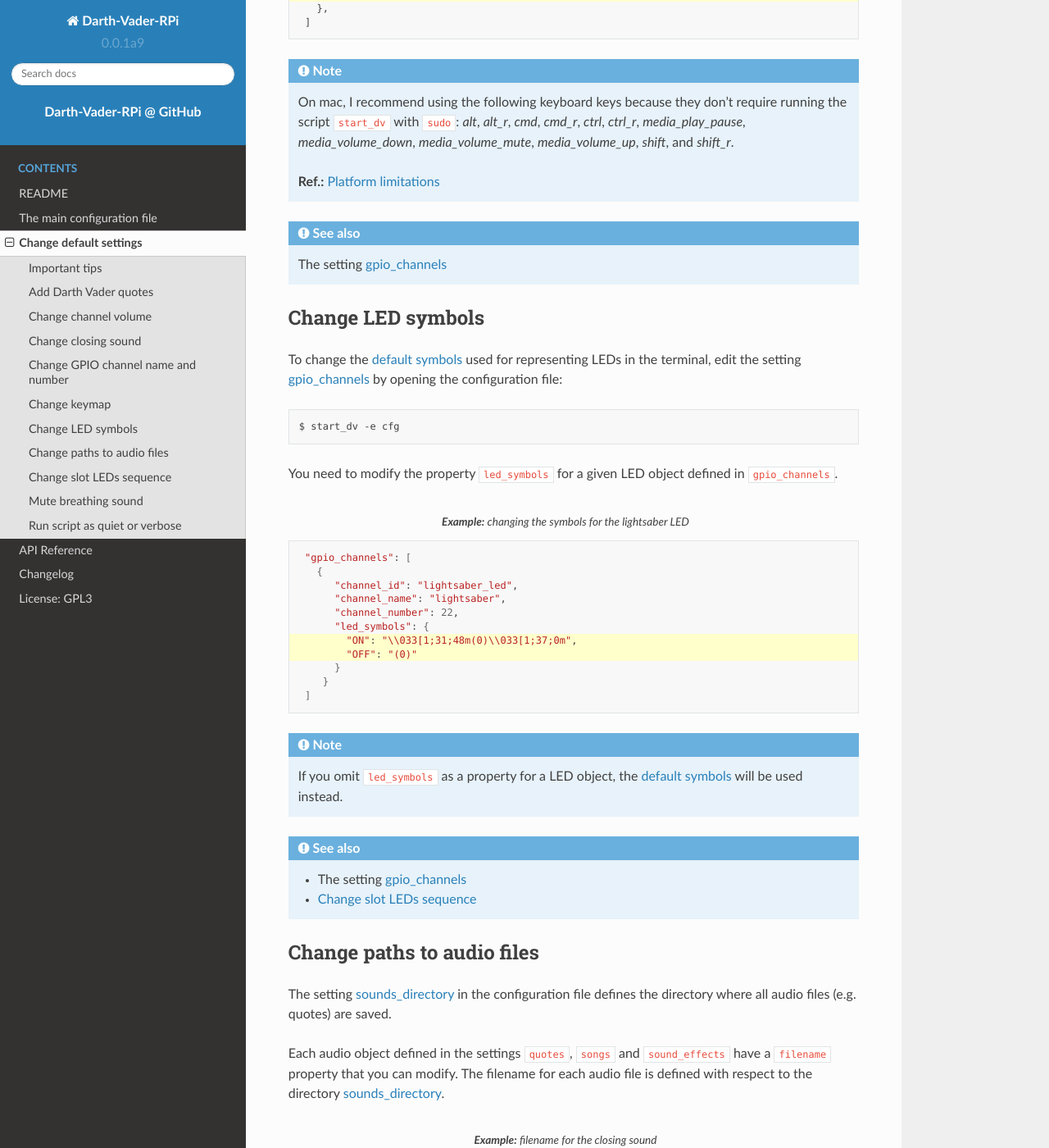
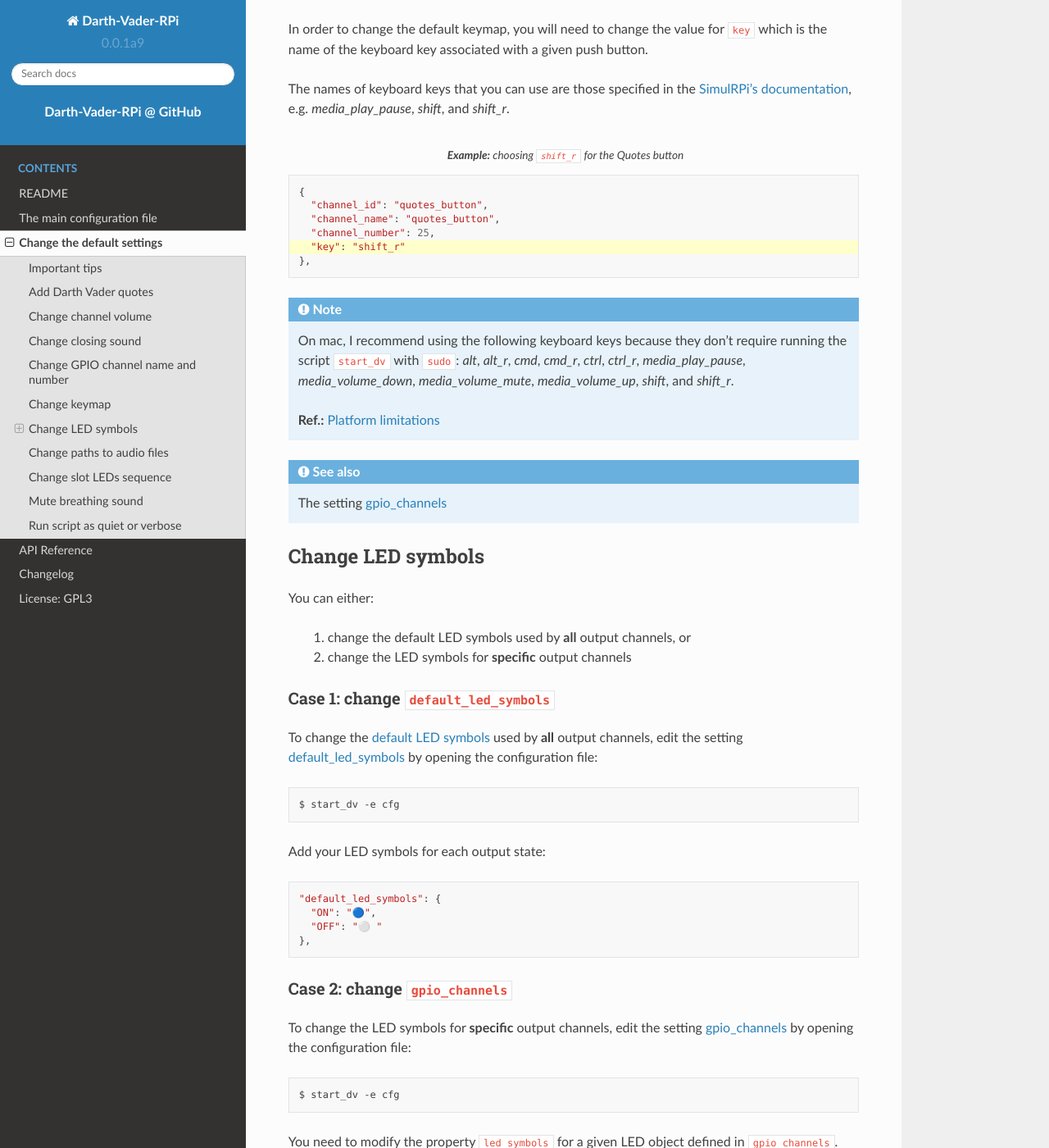
Before and after one commit to raul23/Darth-Vader-RPi, a Sphinx documentation site: the page built from docs/change_default_settings.rst, in a window 1280 px wide and 1400 px high, scrolled down 5015 px. Shown: the whole window at 82% size. Built offline with Sphinx 7.4.7 and the Read the Docs theme 2.0.0, drawn with Linux system fonts in a browser that asks for light colours; some of the changed text lies outside the part shown.

Commit message:
Update doc

```diff
--- a/docs/change_default_settings.rst
+++ b/docs/change_default_settings.rst
@@ -1,6 +1,6 @@
-=======================
-Change default settings
-=======================
+===========================
+Change the default settings
+===========================
 
 .. contents::
    :depth: 2
@@ -17,7 +17,9 @@
 
    $ start_dv -e cfg -a APP_NAME
 
-- To end the script `start_dv`_, press ``ctrl`` + ``c``
+  where *APP_NAME* is the name of a text editor, e.g. TextEditor
+
+- To end the script :mod:`start_dv`, press ``ctrl`` + ``c``
 - When adding audio files, don't use *mp3* as the file format. Instead, use
   *ogg* (compressed) or *wav* (uncompressed). The reason is that *mp3* won't
   work well with pygame's simultaneous playback capability.
@@ -55,8 +57,7 @@
        "name": "There is no escape",
        "filename": "quote_there_is_no_escape.ogg",
        "audio_channel_id": 1
-     }
-   ]
+     },
 
 .. seealso::
 
@@ -115,7 +116,7 @@
 
 Change closing sound
 ====================
-When the script ``start_dv`` is exiting after the user presses
+When the script :mod:`start_dv` is exiting after the user presses
 ``ctrl`` + ``c``, a sound is produced. By default, no closing sound is produced
 and it is the `"Nooooo"`_ quote.
 
@@ -170,7 +170,8 @@
 ``channel_number`` is shown.
 
 The ``channel_number`` is the GPIO channel number of a pin used for connecting
-an I/O device (e.g. LED).
+an I/O device (e.g. LED) and is defined based on the numbering system you have
+specified (*BOARD* or *BCM*).
 
 To change a GPIO channel's ``channel_name`` and ``channel_number``, open the
 configuration file with::
@@ -191,7 +192,6 @@
        "channel_name": "Bottom LED",
        "channel_number": 15
      },
-   ]
 
 .. important::
 
@@ -213,11 +213,29 @@
 
    $ start_dv -e cfg
 
-.. literalinclude:: ../darth_vader_rpi/configs/default_main_cfg.json
-   :language: python
-   :lines: 8-26
-   :emphasize-lines: 6, 12, 18
+.. code-block:: python
+   :emphasize-lines: 3, 9, 15
    :caption: **Default keymap used for the three push buttons**
+
+   "gpio_channels": [
+     {
+       "channel_id": "lightsaber_button",
+       "channel_name": "lightsaber_button",
+       "channel_number": 23,
+       "key": "cmd"
+     },
+     {
+       "channel_id": "song_button",
+       "channel_name": "song_button",
+       "channel_number": 24,
+       "key": "alt"
+     },
+     {
+       "channel_id": "quotes_button",
+       "channel_name": "quotes_button",
+       "channel_number": 25,
+       "key": "alt_r"
+     },
 
 In order to change the default keymap, you will need to change the value for
 ``key`` which is the name of the keyboard key associated with a given push
@@ -228,17 +246,15 @@
 `media_play_pause`, `shift`, and `shift_r`.
 
 .. code-block:: python
-   :emphasize-lines: 6
+   :emphasize-lines: 5
    :caption: **Example:** choosing ``shift_r`` for the *Quotes button*
 
-    "gpio_channels": [
-      {
-        "channel_id": "quotes_button",
-        "displa_name": "quotes_button",
-        "channel_number": 25,
-        "key": "shift_r"
-      },
-    ]
+   {
+     "channel_id": "quotes_button",
+     "channel_name": "quotes_button",
+     "channel_number": 25,
+     "key": "shift_r"
+   },
 
 .. note::
 
@@ -258,8 +274,29 @@
 
 Change LED symbols
 ==================
-To change the `default symbols`_ used for representing LEDs in the terminal,
-edit the setting `gpio_channels`_ by opening the configuration file::
+You can either:
+
+   1. change the default LED symbols used by **all** output channels, or
+   2. change the LED symbols for **specific** output channels
+
+Case 1: change ``default_led_symbols``
+^^^^^^^^^^^^^^^^^^^^^^^^^^^^^^^^^^^^^^
+To change the `default LED symbols`_ used by **all** output channels, edit the
+setting `default_led_symbols`_ by opening the configuration file::
+
+   $ start_dv -e cfg
+
+Add your LED symbols for each output state::
+
+   "default_led_symbols": {
+     "ON": "🔵",
+     "OFF": "⚪ "
+   },
+
+Case 2: change ``gpio_channels``
+^^^^^^^^^^^^^^^^^^^^^^^^^^^^^^^^
+To change the LED symbols for **specific** output channels, edit the setting
+`gpio_channels`_ by opening the configuration file::
 
    $ start_dv -e cfg
 
@@ -285,7 +322,7 @@
 .. note::
 
    If you omit ``led_symbols`` as a property for a LED object, the
-   `default symbols`_ will be used instead.
+   `default LED symbols`_ will be used instead.
 
 .. seealso::
 
@@ -317,8 +354,7 @@
        "filename": "quote_nooooo.ogg",
        "audio_channel_id": 2,
        "mute": false
-     }
-   ]
+     },
 
 .. important::
 
@@ -394,7 +432,7 @@
 Mute breathing sound
 ====================
 To mute Darth Vader's breathing sound which plays almost as soon as the
-script ``start_dv`` runs, edit the setting `sound_effects`_ in the
+script :mod:`start_dv` runs, edit the setting `sound_effects`_ in the
 configuration file which can be opened with::
 
    $ start_dv -e cfg
@@ -431,9 +469,9 @@
 
 And set the setting `quiet`_ or `verbose`_ to *true*.
 
-When running the script as ``verbose``, all messages with log level at least
-*DEBUG* will be displayed and when there is an exception, the traceback will be
-shown.
+When running the script as ``verbose``, the logging level is set to *DEBUG*.
+Thus, all messages will be displayed and when there is an exception, the
+traceback will be shown.
 
 On the other hand, when running the script as ``quiet``, nothing will be
 printed to the terminal, not even error messages. However, you will still be
@@ -451,25 +489,26 @@
 
 .. URLs
 
-.. default_main_cfg
+.. 0. default_main_cfg
 .. TODO: check line numbers in URLs
-.. _audio_channels: https://github.com/raul23/Darth-Vader-RPi/blob/master/darth_vader_rpi/configs/default_main_cfg.json#L55
-.. _closing_sound: https://github.com/raul23/Darth-Vader-RPi/blob/master/darth_vader_rpi/configs/default_main_cfg.json#L155
+.. _audio_channels: https://github.com/raul23/Darth-Vader-RPi/blob/master/darth_vader_rpi/configs/default_main_cfg.json#L56
+.. _closing_sound: https://github.com/raul23/Darth-Vader-RPi/blob/master/darth_vader_rpi/configs/default_main_cfg.json#L123
 .. _configuration file: https://github.com/raul23/Darth-Vader-RPi/blob/master/darth_vader_rpi/configs/default_main_cfg.json#L1
-.. _gpio_channels: https://github.com/raul23/Darth-Vader-RPi/blob/master/darth_vader_rpi/configs/default_main_cfg.json#L8
+.. _default_led_symbols: https://github.com/raul23/Darth-Vader-RPi/blob/master/darth_vader_rpi/configs/default_main_cfg.json#L7
+.. _gpio_channels: https://github.com/raul23/Darth-Vader-RPi/blob/master/darth_vader_rpi/configs/default_main_cfg.json#L11
+.. _logging configuration file: https://github.com/raul23/Darth-Vader-RPi/blob/master/darth_vader_rpi/configs/default_logging_cfg.json
 .. _quiet: https://github.com/raul23/Darth-Vader-RPi/blob/master/darth_vader_rpi/configs/default_main_cfg.json#L2
 .. _quotes: https://github.com/raul23/Darth-Vader-RPi/blob/master/darth_vader_rpi/configs/default_main_cfg.json#L73
-.. _slot_leds: https://github.com/raul23/Darth-Vader-RPi/blob/master/darth_vader_rpi/configs/default_main_cfg.json#L49
-.. _sound_effects: https://github.com/raul23/Darth-Vader-RPi/blob/master/darth_vader_rpi/configs/default_main_cfg.json#L127
+.. _slot_leds: https://github.com/raul23/Darth-Vader-RPi/blob/master/darth_vader_rpi/configs/default_main_cfg.json#L51
+.. _sound_effects: https://github.com/raul23/Darth-Vader-RPi/blob/master/darth_vader_rpi/configs/default_main_cfg.json#L95
 .. _sounds_directory: https://github.com/raul23/Darth-Vader-RPi/blob/master/darth_vader_rpi/configs/default_main_cfg.json#L6
-.. _GPIO channels: https://github.com/raul23/Darth-Vader-RPi/blob/master/darth_vader_rpi/configs/default_main_cfg.json#L8
+.. _GPIO channels: https://github.com/raul23/Darth-Vader-RPi/blob/master/darth_vader_rpi/configs/default_main_cfg.json#L11
 .. _verbose: https://github.com/raul23/Darth-Vader-RPi/blob/master/darth_vader_rpi/configs/default_main_cfg.json#L4
 
-.. external links
-.. _logging configuration file: https://github.com/raul23/Darth-Vader-RPi/blob/master/darth_vader_rpi/configs/default_logging_cfg.json
+.. 1. external links
 .. _"Nooooo": https://www.youtube.com/watch?v=ZscVhFvD6iE
 
-.. internal links
-.. _default symbols: main_config.html#default-led-symbols-label
+.. 2. internal links
+.. _default LED symbols: main_config.html#default-led-symbols-label
 .. _start_dv: README_docs.html#script-start-dv
 .. _The main configuration file: main_config.html
```
Also changed, not shown: other parts of docs/change_default_settings.rst (+9 -8 lines), docs/changelog.rst (+24 -3 lines), docs/main_config.rst (+52 -40 lines).
